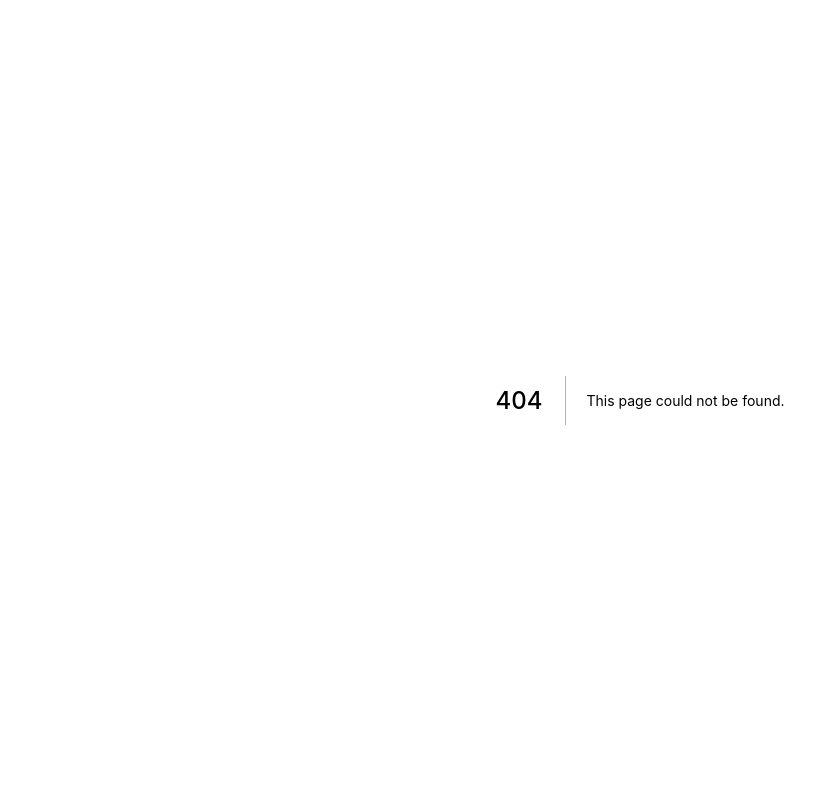
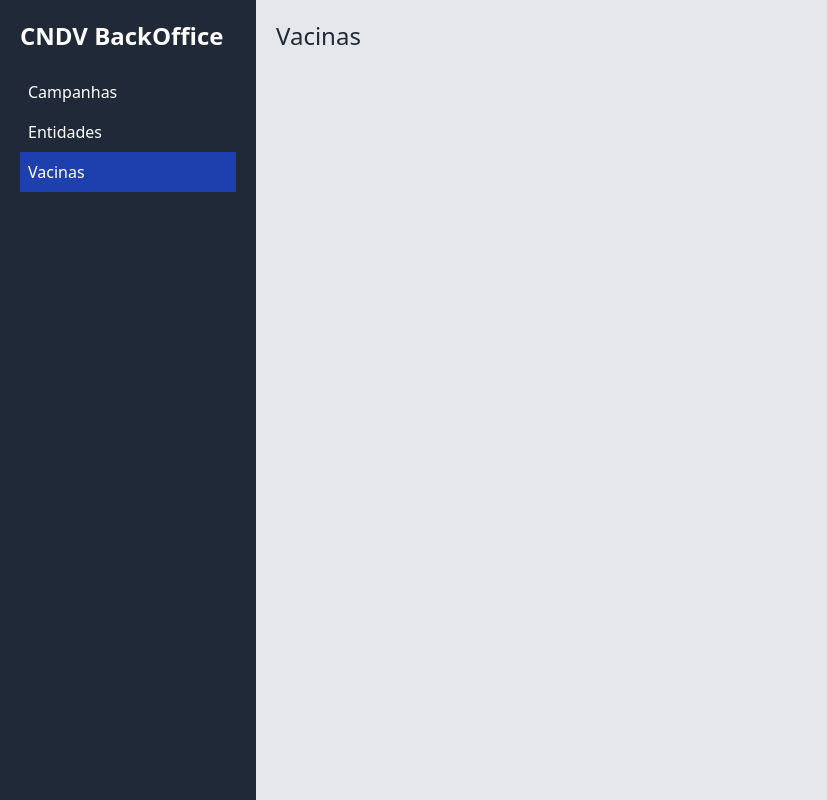
Before and after one commit to gpfgv/cndv-web-entidades-medicas, a Next.js app: page /vacinas in a window 1280 px wide. Before the commit this address had no page. Shown: the whole page, without its empty margins (0-827 px from the left). Built offline with nearby package versions, Linux system fonts and the light colour scheme.

Commit message:
Add initial navigation for internal backoffice pages and sidebar component

```diff
--- /dev/null
+++ b/components/Layout.js
@@ -0,0 +1,28 @@
+import React from 'react';
+import Head from 'next/head';
+import Sidebar from "./Sidebar";
+
+const Layout = ({ children }) => {
+    return (
+        <>
+            <Head>
+                <title>CNDV - Back-Office</title>
+                <link rel="stylesheet" href="https://cdnjs.cloudflare.com/ajax/libs/normalize/8.0.1/normalize.min.css"
+                      integrity="sha512-NhSC1YmyruXifcj/KFRWoC561YpHpc5Jtzgvbuzx5VozKpWvQ+4nXhPdFgmx8xqexRcpAglTj9sIBWINXa8x5w=="
+                      crossOrigin="anonymous"/>
+                <link href="https://unpkg.com/tailwindcss@^2/dist/tailwind.min.css" rel="stylesheet" />
+            </Head>
+            <div className="bg-gray-200 min-h-screen">
+                <div className="flex min-h-screen">
+                    <Sidebar />
+                    <main className="sm:w-2/3 xl:w-4/5 sm:min-h-screen p-5">
+                        {children}
+                    </main>
+
+                </div>
+            </div>
+        </>
+    );
+}
+
+export default Layout;
--- /dev/null
+++ b/components/Sidebar.js
@@ -0,0 +1,42 @@
+import React from 'react';
+import Link from 'next/link';
+import { useRouter } from 'next/router';
+
+const Sidebar = ({ children }) => {
+
+    // routing de Next.js
+    const router = useRouter();
+
+    return (
+      <aside className="bg-gray-800 sm:w-1/3 xl:w-1/5 sm:min-h-screen p-5">
+          <div>
+              <p className="text-white text-2xl font-black">CNDV BackOffice</p>
+          </div>
+          <nav className="mt-5 list-none">
+              <li className={router.pathname === "/campanhas" ? "bg-blue-800 p-2" : "p-2"}>
+                  <Link href="/campanhas">
+                      <a className="text-white block">
+                          Campanhas
+                      </a>
+                  </Link>
+              </li>
+              <li className={router.pathname === "/entidades" ? "bg-blue-800 p-2" : "p-2"}>
+                  <Link href="/entidades">
+                      <a className="text-white block">
+                          Entidades
+                      </a>
+                  </Link>
+              </li>
+              <li className={router.pathname === "/vacinas" ? "bg-blue-800 p-2" : "p-2"}>
+                  <Link href="/vacinas">
+                      <a className="text-white block">
+                          Vacinas
+                      </a>
+                  </Link>
+              </li>
+          </nav>
+      </aside>
+    );
+}
+
+export default Sidebar;
--- /dev/null
+++ b/pages/vacinas.js
@@ -0,0 +1,14 @@
+import React from 'react';
+import Layout from "../components/Layout";
+
+const Vacinas = () => {
+    return (
+        <div>
+            <Layout>
+                <h1 className="text-2xl text-gray-800 font-light">Vacinas</h1>
+            </Layout>
+        </div>
+    );
+}
+
+export default Vacinas;
```
Also changed, not shown: pages/campanhas.js (added, +14 -0 lines), pages/entidades.js (added, +14 -0 lines), pages/index.js (+7 -4 lines), api/hello.js (renamed from pages/api/hello.js).
